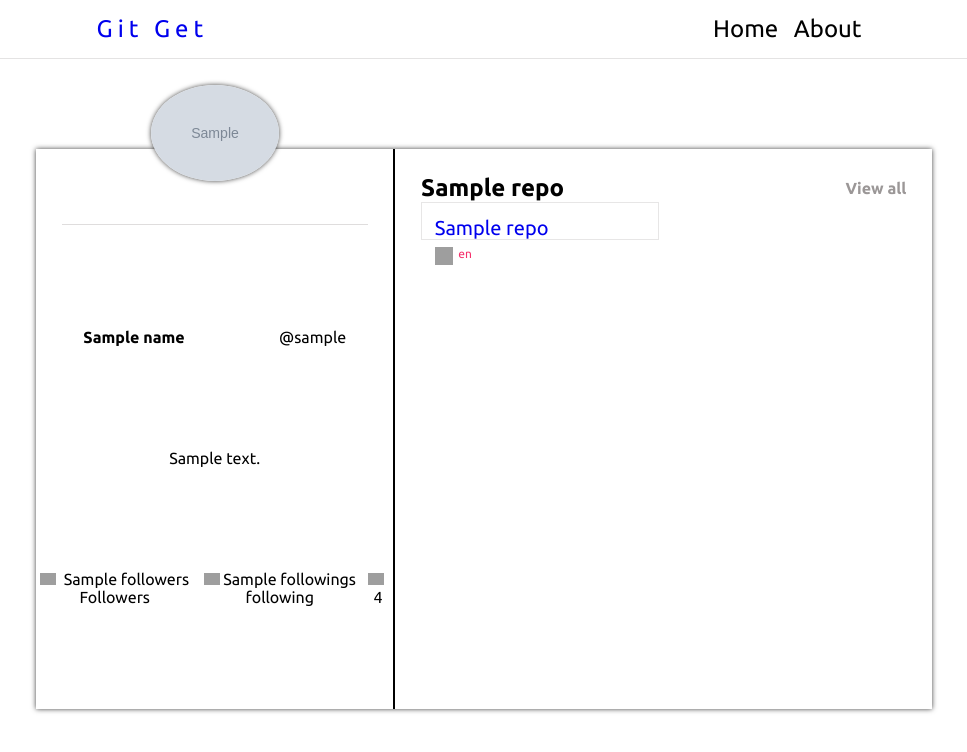
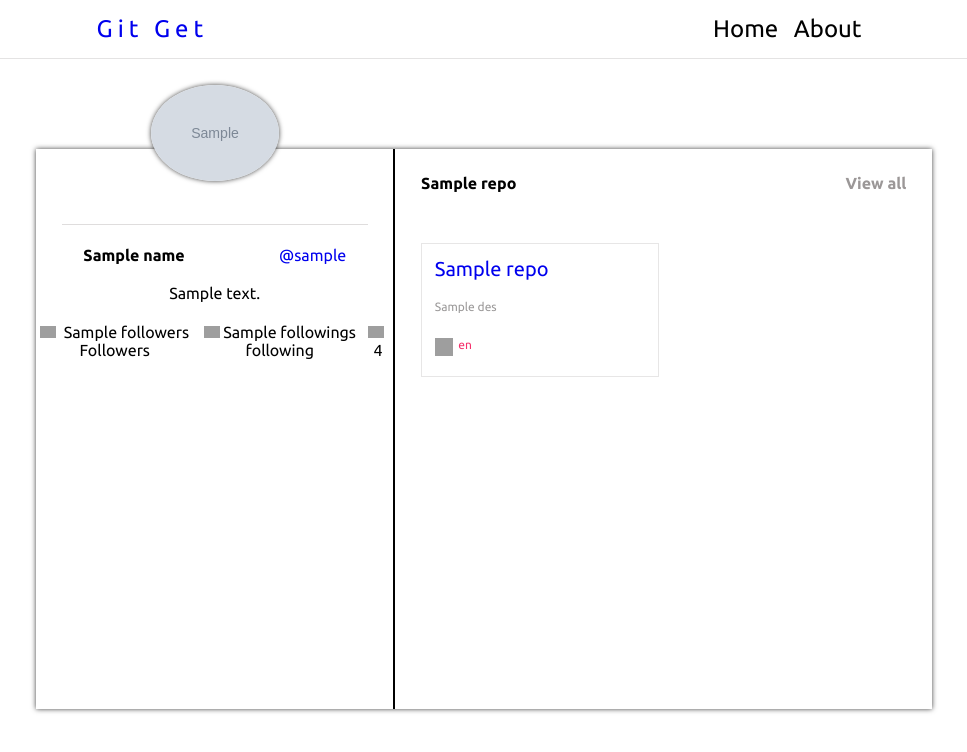
Before and after one commit to aanu1143/github-scrap, a Django app: template templates/profile.html in a window 1280 px wide. Shown: the top 752 px of the page, without its empty margins (156-1123 px from the left). Run offline with Django 3.2, Linux system fonts and the light colour scheme; the template is opened without the code that fills it: most values are stand-ins (such as "Sample title", 1, 10 or a date in 2020); grey boxes marked "Sample" are stand-in pictures; grey boxes are pictures that could not be loaded.

Commit message:
some fix

```diff
--- a/static/base.css
+++ b/static/base.css
@@ -142,7 +142,7 @@
 
 .details {
     display: grid;
-    grid-template-rows: 6vw auto;
+    grid-template-rows: 6vw 12vw;
     border-right: 1px solid;
 }
 
@@ -180,7 +180,8 @@
     display: grid;
     grid-template-columns: 48% 48%;
     grid-template-rows: 33% 33% 33%;
-    margin: 1vw;
+    margin: 5vw 1vw;
+    height: 76%;
 }
 
 .box {
--- a/static/resp.css
+++ b/static/resp.css
@@ -9,11 +9,17 @@
     .details {
         border-right: 0;
         border-bottom: 1px solid rgb(211, 207, 207);
+        grid-template-rows: 6vw auto;
     }
     .repos {
         border-left: 0;
 
     }
+
+    .profile {
+        height: 85vh;
+    }
+
     .prof-tab {
         width: 88%;
     }
--- a/templates/profile.html
+++ b/templates/profile.html
@@ -13,8 +13,10 @@
             </div>
             <div class="userdet">
                 <div class="name">
-                    <h4>{{ name }}</h4>
-                    <p>@{{ username }}</p>
+                    {% if name %}
+                        <h4>{{ name }}</h4>
+                    {% endif %}
+                    <a href="https://github.com/{{ username }}" target="_blank"><p>@{{ username }}</p></a>
                 </div>
                 <div class="about">
                     <p>{{ about }}</p>
@@ -30,7 +32,7 @@
         </div>
         <div class="repos">
             <div class="heading">
-                <h2>{{ repos.title }}</h2>
+                <h4>{{ repos.title }}</h4>
                 <a href="{% url 'repos' username %}"><h4>View all</h4></a>
             </div>
             <div class="repobox">
```
